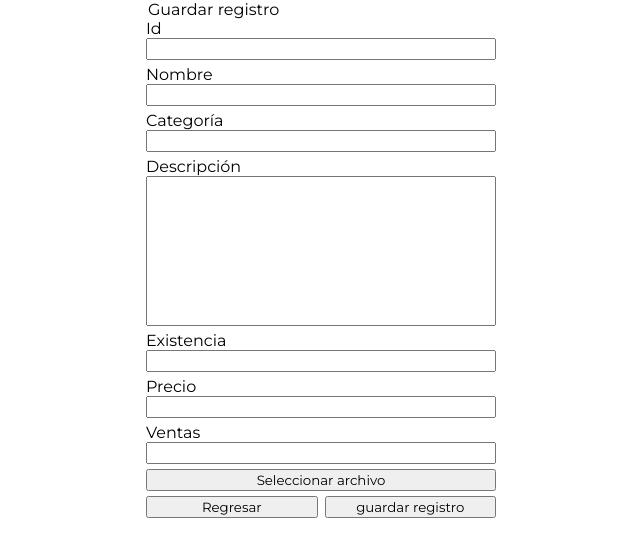
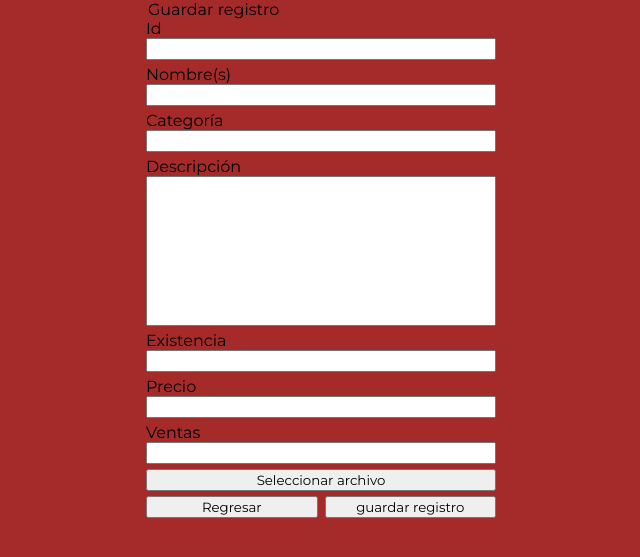
Before and after one commit to Programacion-Web-Proyecto/candyShopProject, a PHP site: the page made by baseDatosProyFin SEPARADO/altas.php in a window 1280 px wide. Shown: the top 557 px of the page, without its empty margins (319-959 px from the left). Run offline with PHP 8.4, Linux system fonts and the light colour scheme.

Commit message:
Cambio diseño

```diff
--- a/baseDatosProyFin SEPARADO/altas.php
+++ b/baseDatosProyFin SEPARADO/altas.php
@@ -78,7 +78,7 @@ if ($conexion->connect_errno) {
                 <legend>Guardar registro</legend>
                 <label for="id">Id</label>
                 <input type="number" name="id" id="id" class="altas" min="1" max="999999" required>
-                <label for="nombre">Nombre</label>
+                <label for="nombre">Nombre(s)</label>
                 <input type="text" class="altas" name="nombre" id="nombre" required>
                 <label for="cat">Categoría</label>
                 <input type="text" class="altas" name="cat" id="cat" required>
--- a/baseDatosProyFin SEPARADO/css/stylesAltas.css
+++ b/baseDatosProyFin SEPARADO/css/stylesAltas.css
@@ -8,6 +8,7 @@ form,
 .container {
     margin: 0;
     width: 100%;
+    background-color: brown;
 }
 .container {
     display: flex;
```
